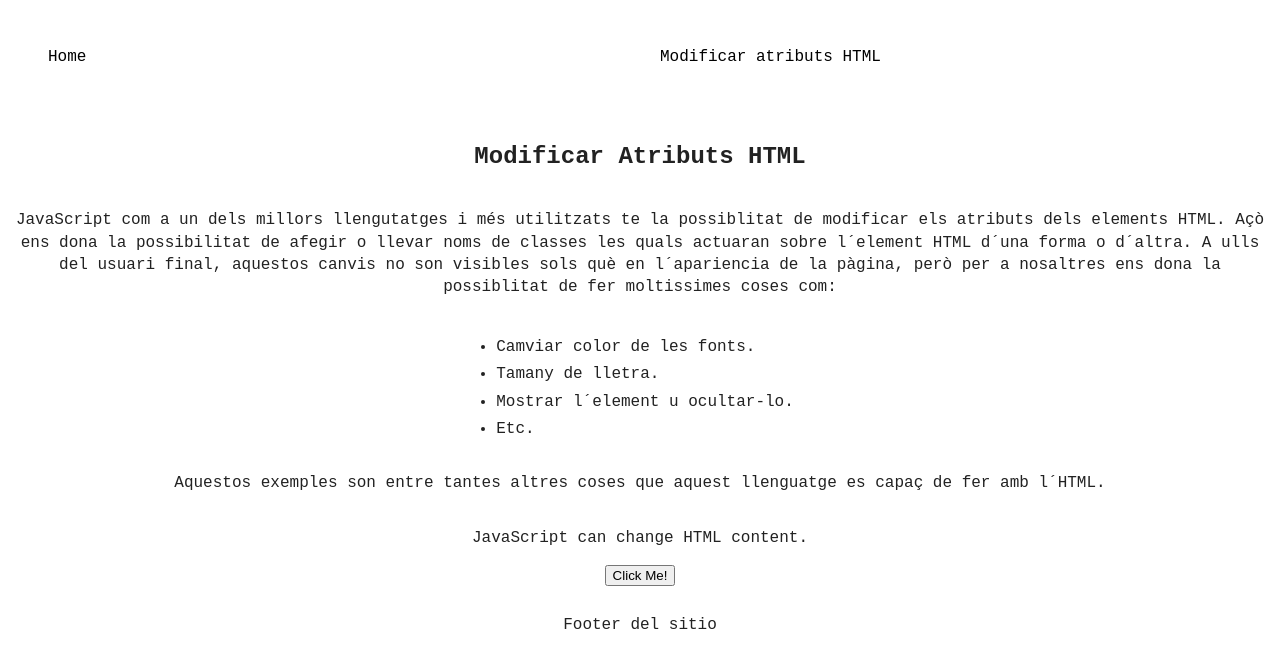
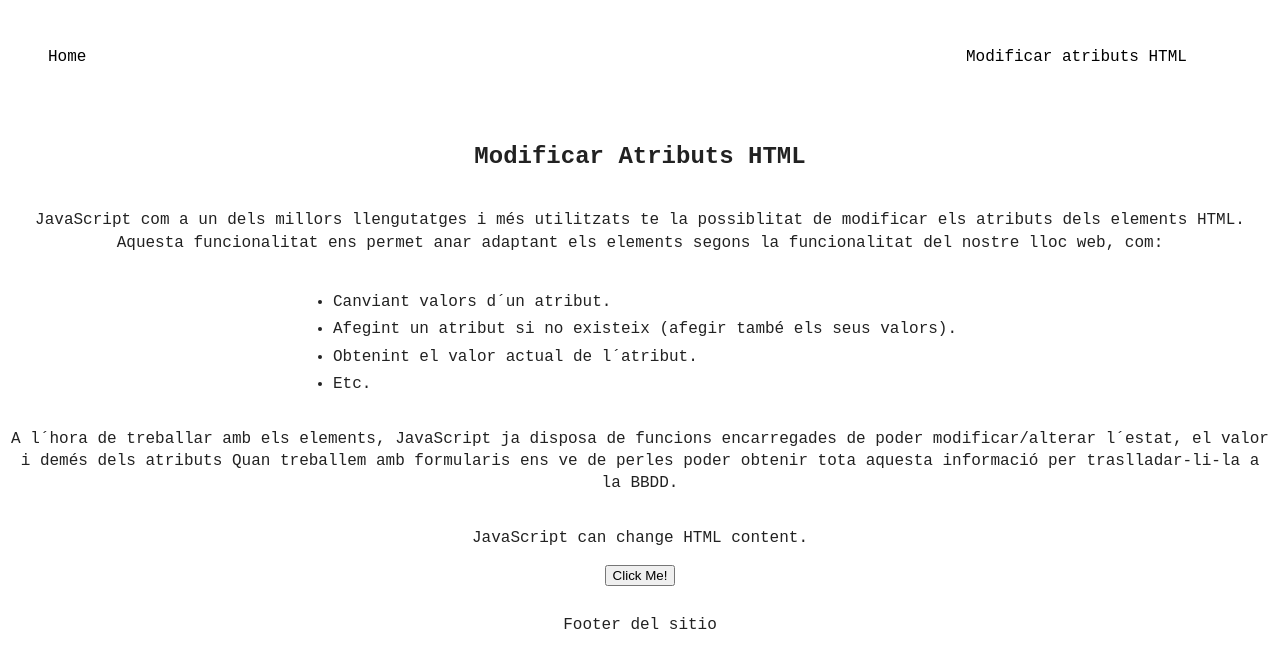
Before and after one commit to KvaleroSor/practicaSistemesControlsVersions, a website built with webpack: page PO01--projecteSistemsControlVersions/modificarAtributsHTML.html in a window 1280 px wide. Shown: the part 96-764 px from the top of the page. Built offline with nearby package versions, Linux system fonts and the light colour scheme.

Commit message:
Usuari --> 2 - Modificant el contingut de l´arxiu "modificarAtributsHTML"
S´ha modificat l´explicació i la llista de contingut de l´arxiu "atributsHTML",
la descripció no era correcta al que es pretenia explicar en aquest arxiu.

```diff
--- a/PO01--projecteSistemsControlVersions/modificarAtributsHTML.html
+++ b/PO01--projecteSistemsControlVersions/modificarAtributsHTML.html
@@ -29,7 +29,7 @@
       <nav class="box2">
         <ul>
           <li class="li1"><a href="./home.html">Home</a></li>
-          <li class="li3"><a href="./home.html">Modificar atributs HTML</a></li>
+          <li class="li4"><a href="./home.html">Modificar atributs HTML</a></li>
         </ul>
       </nav>
     </header>
@@ -37,21 +37,24 @@
         <h2>Modificar Atributs HTML</h2>
 
         <p>
-            JavaScript com a un dels millors llengutatges i més utilitzats te la possiblitat
-            de modificar els atributs dels elements HTML.
-            Açò ens dona la possibilitat de afegir o llevar noms de classes les quals actuaran
-            sobre l´element HTML d´una forma o d´altra. A ulls del usuari final, aquestos canvis
-            no son visibles sols què en l´apariencia de la pàgina, però per a nosaltres ens dona
-            la possiblitat de fer moltissimes coses com:
+          JavaScript com a un dels millors llengutatges i més utilitzats te la possiblitat
+          de modificar els atributs dels elements HTML.
+
+          Aquesta funcionalitat ens permet anar adaptant els elements segons la funcionalitat del
+          nostre lloc web, com:
         </p>
 
         <ul class="style-on">
-            <li class="style-on--list">Camviar color de les fonts.</li>
-            <li class="style-on--list">Tamany de lletra.</li>
-            <li class="style-on--list">Mostrar l´element u ocultar-lo.</li>
+            <li class="style-on--list">Canviant valors d´un atribut.</li>
+            <li class="style-on--list">Afegint un atribut si no existeix (afegir també els seus valors).</li>
+            <li class="style-on--list">Obtenint el valor actual de l´atribut.</li>
             <li class="style-on--list">Etc.</li>
         </ul>
-        <p>Aquestos exemples son entre tantes altres coses que aquest llenguatge es capaç de fer amb l´HTML.</p>
+        <p>
+          A l´hora de treballar amb els elements, JavaScript ja disposa de funcions encarregades de poder modificar/alterar l´estat, el valor i demés dels atributs
+
+          Quan treballem amb formularis ens ve de perles poder obtenir tota aquesta informació per traslladar-li-la a la BBDD.
+        </p>
 
         <p id="demo">JavaScript can change HTML content.</p>
 
```
Also changed, not shown: PO01--projecteSistemsControlVersions/index.html (+1 -1 lines).
